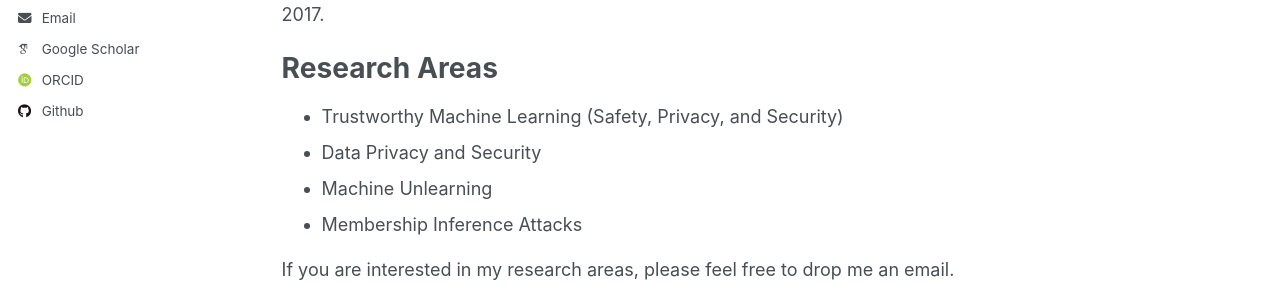
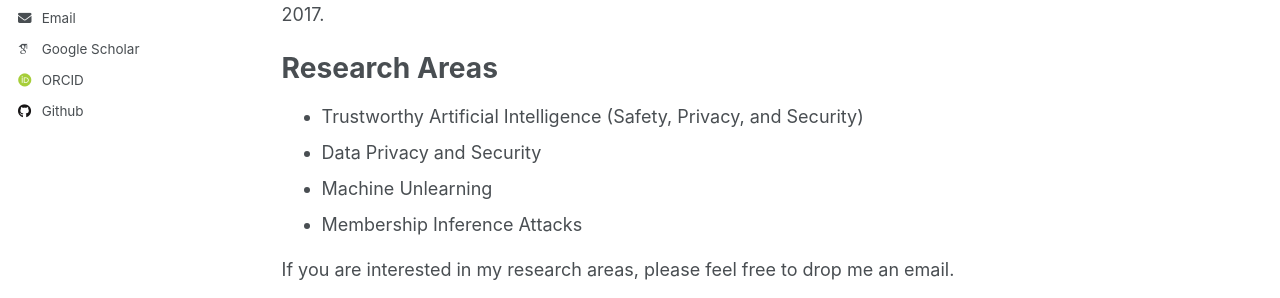
Before and after one commit to gyliu1991/gyliu1991.github.io, a Jekyll site: the page built from _pages/about.md, in a window 1280 px wide and 1024 px high. Shown: the part 336-634 px from the top of the window. Built offline with Jekyll 4.4.1, drawn with Linux system fonts in a browser that asks for light colours; some web fonts are replaced.

Commit message:
Update about.md

```diff
--- a/_pages/about.md
+++ b/_pages/about.md
@@ -13,7 +13,7 @@ I'm a Post-Doctoral Researcher with the School of Computing Science, Simon Frase
 
 Research Areas
 ====
-* Trustworthy Machine Learning (Safety, Privacy, and Security)
+* Trustworthy Artificial Intelligence (Safety, Privacy, and Security)
 * Data Privacy and Security
 * Machine Unlearning
 * Membership Inference Attacks
```
